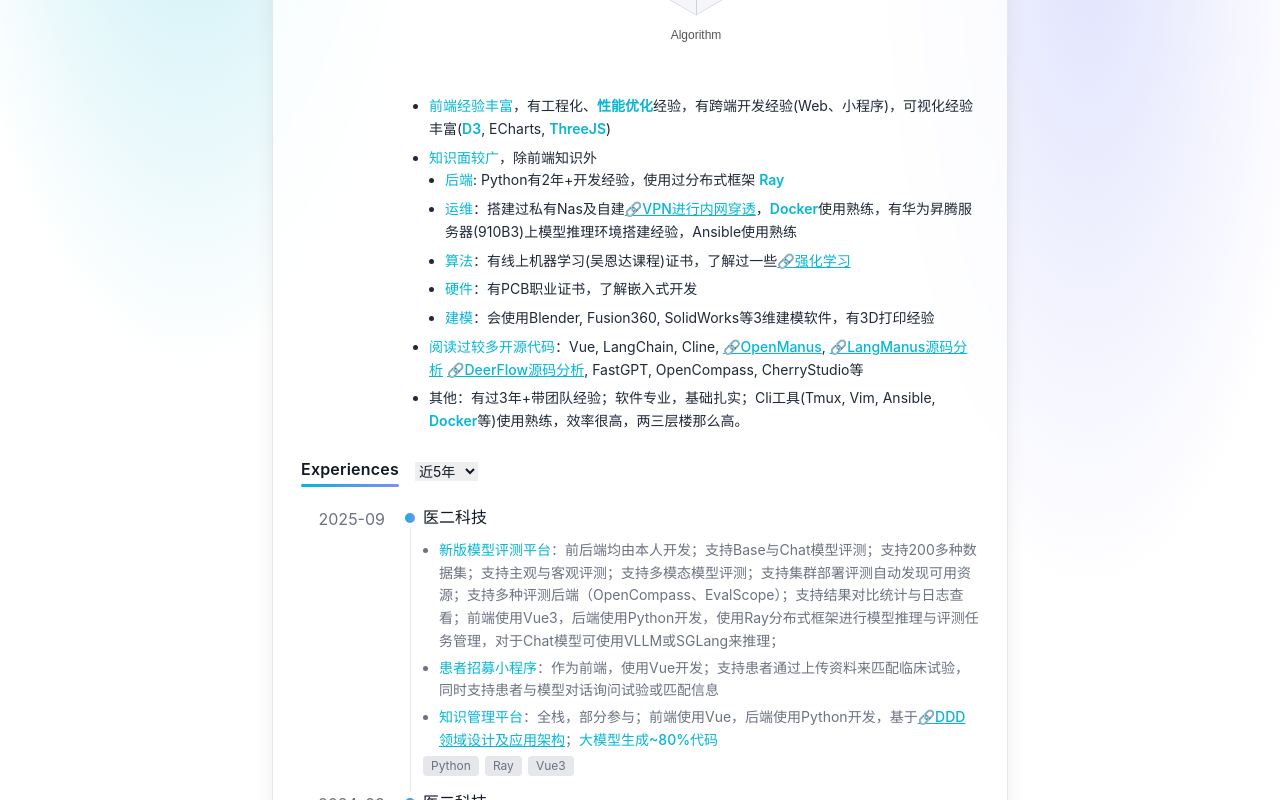
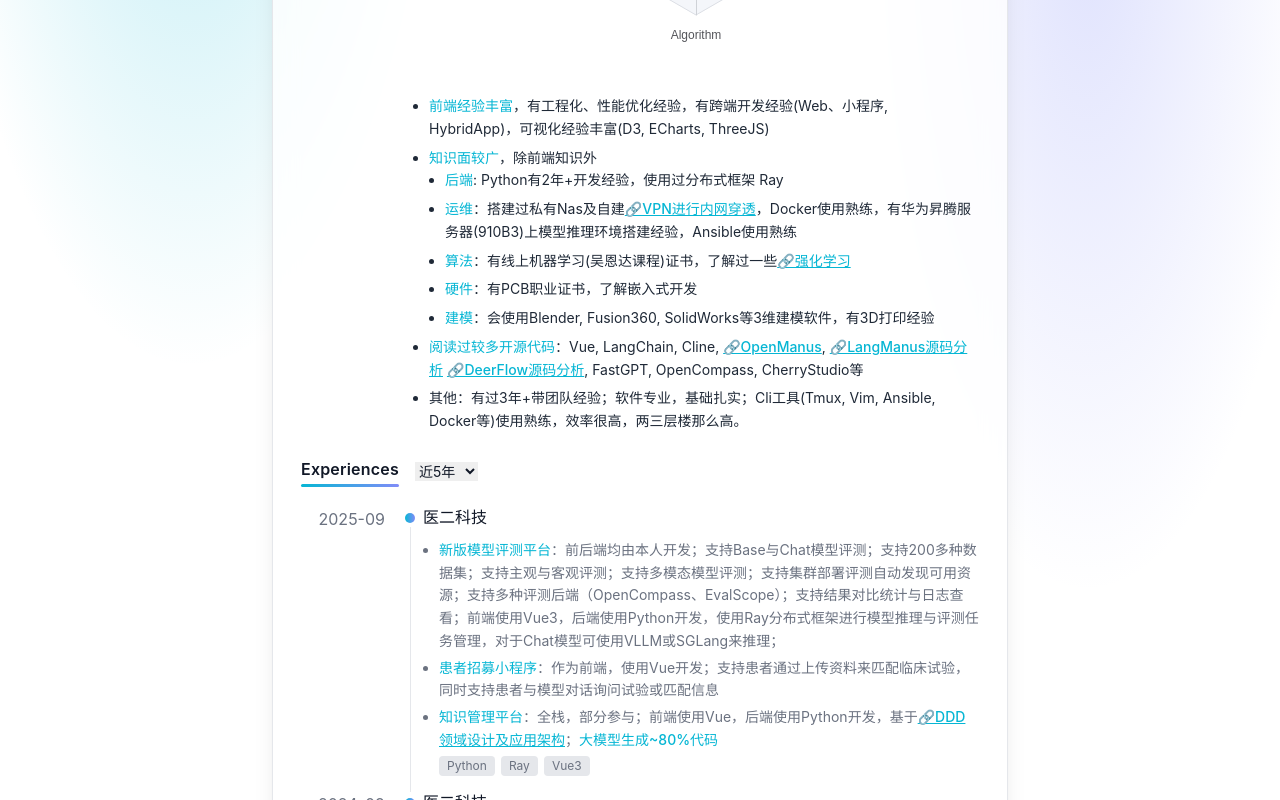
Before and after one commit to cungen/resume, a Vue app: page / in a window 1280 px wide. Shown: the part 720-1520 px from the top of the page. Built offline with nearby package versions, Linux system fonts and the light colour scheme.

Commit message:
feat: update certificate years styling, adjust experience points padding, and refine skills description

```diff
--- a/src/components/TheCertificate.vue
+++ b/src/components/TheCertificate.vue
@@ -5,15 +5,15 @@
             <ul>
                 <li>
                     1. PCB设计职业技术证书 -
-                    <span class="text-[var(--accent)]">2025</span>
+                    <span class="text-sm text-[var(--muted)]">2025</span>
                 </li>
                 <li>
                     2. Coursera-Stanford online Machine Learning -
-                    <span class="text-[var(--accent)]">2020</span>
+                    <span class="text-sm text-[var(--muted)]">2020</span>
                 </li>
                 <li>
                     3. CET-4 -
-                    <span class="text-[var(--accent)]">2012</span>
+                    <span class="text-sm text-[var(--muted)]">2012</span>
                 </li>
             </ul>
         </template>
--- a/src/components/TheExperiences.vue
+++ b/src/components/TheExperiences.vue
@@ -19,7 +19,7 @@
                 <div class="marked-content">
                     <div v-html="parser.parse(e.description.trim())"></div>
                 </div>
-                <div class="flex mt-1 flex-wrap gap-1.5" v-if="e.points">
+                <div class="flex mt-1 flex-wrap gap-1.5 pl-4" v-if="e.points">
                     <span
                         v-for="(p, pIndex) in e.points"
                         :key="pIndex"
--- a/src/components/TheSkills.vue
+++ b/src/components/TheSkills.vue
@@ -25,7 +25,8 @@ import InfoWrapper from './InfoWrapper.vue'
 const radarChart = ref<HTMLElement>()
 const marked = new Marked()
 
-const keywords = ['性能优化', 'D3', 'ThreeJS', 'Ray', 'Docker']
+// const keywords = ['性能优化', 'D3', 'ThreeJS', 'Ray', 'PCB职业证书']
+const keywords: string[] = []
 
 const highlightKeywords = (text: string) => {
     let highlightedText = text
@@ -42,7 +43,7 @@ const highlightKeywords = (text: string) => {
 const skillMarkdown = marked.parse(
     highlightKeywords(
         `
-- **前端经验丰富**，有工程化、性能优化经验，有跨端开发经验(Web、小程序)，可视化经验丰富(D3, ECharts, ThreeJS)
+- **前端经验丰富**，有工程化、性能优化经验，有跨端开发经验(Web、小程序, HybridApp)，可视化经验丰富(D3, ECharts, ThreeJS)
 - **知识面较广**，除前端知识外
   - **后端**: Python有2年+开发经验，使用过分布式框架 Ray
   - **运维**：搭建过私有Nas及自建[🔗VPN进行内网穿透](https://iamroot.cn/tailscalezu-wang-shen-qi/)，Docker使用熟练，有华为昇腾服务器(910B3)上模型推理环境搭建经验，Ansible使用熟练
```
